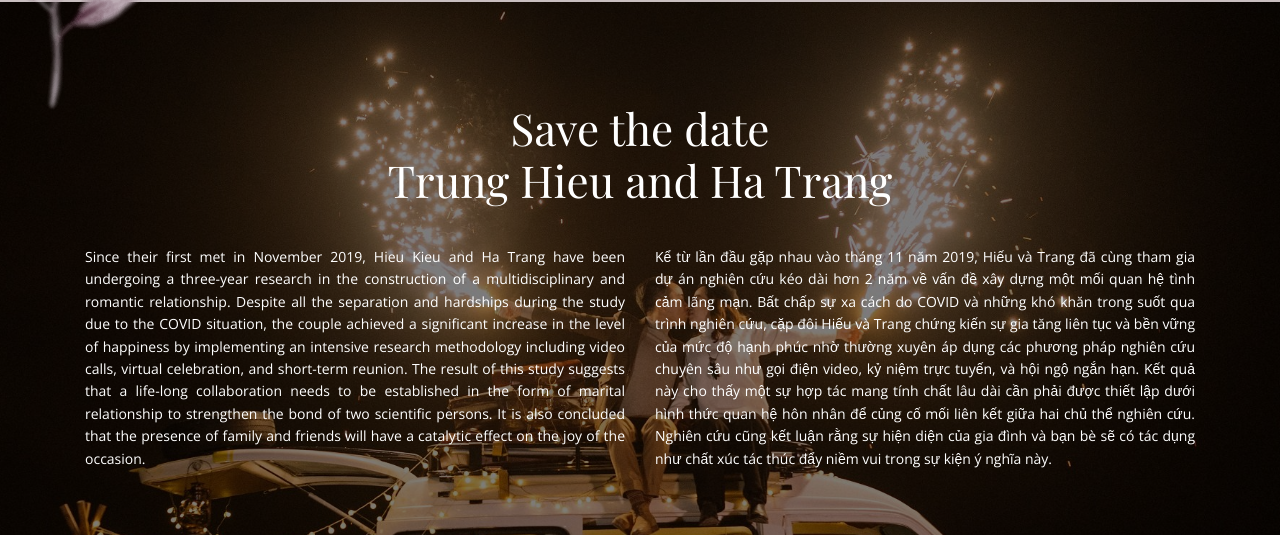
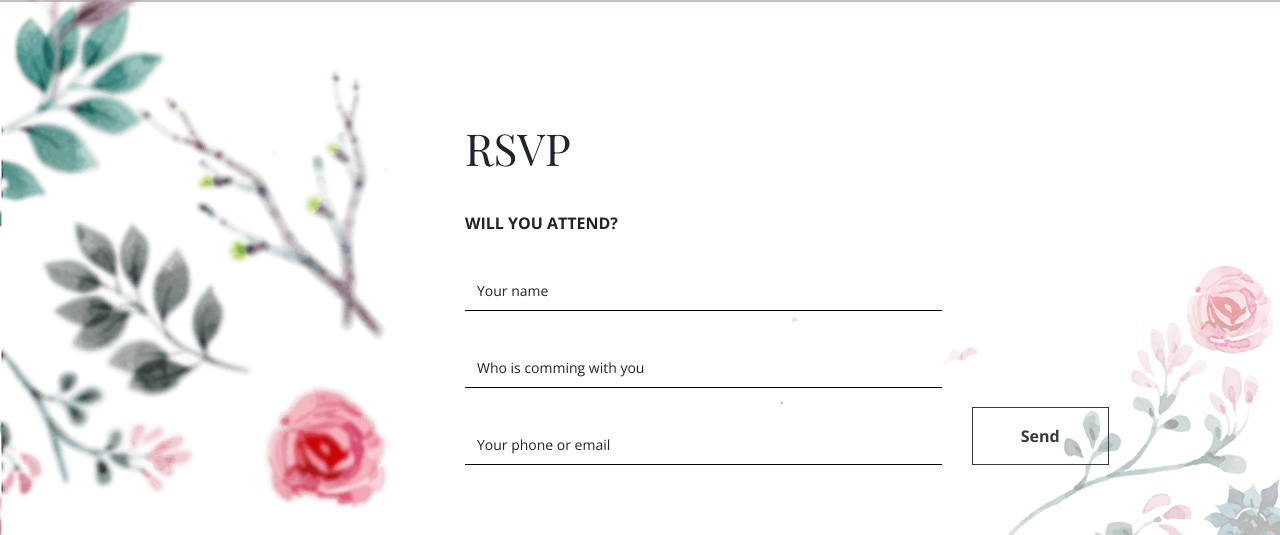
Before and after one commit to hieutrangwedding/hieutrangwedding.github.io, a plain HTML site: page index.html in a window 1280 px wide. Shown: the part 3809-4344 px from the top of the page. Drawn offline with nearby package versions, Linux system fonts and the light colour scheme; no server answers; grey boxes are pictures that could not be loaded; a web font is replaced by a local one.

Commit message:
Update index.html

```diff
--- a/index.html
+++ b/index.html
@@ -287,7 +287,45 @@
 	<!-- Section Gift -->
 
 	<!-- RSVP -->
-
+	<section id="rsvp" class="rsvp section">
+		<div class="container">
+			<div class="row">
+				<div class="d-none d-md-block col-sm-12 col-md-4">
+					<img src="img/rsvp-flower.png" class="parallax" alt="flower">
+				</div>
+				<div class="col-sm-12 col-md-8 align-self-center">
+					<h2 class="title">RSVP</h2>
+					<h6 class="text-uppercase font-weight-bold mb-0">Will you attend?</h6>
+					<form id="rsvp-form" action="form.php" method="post">
+						<div class="row">
+							<div class="col-md-8 mb-3 m-md-0">
+								<div class="form-group">
+									<label class="control-label" for="inputName">Your name</label>
+									<input type="text" class="form-control" id="inputName" required>
+								</div>
+								<div class="form-group">
+									<label class="control-label" for="inputFriendName">Who is comming with you</label>
+									<input type="text" class="form-control" id="inputFriendName" required>
+								</div>
+								<div class="form-group">
+									<label class="control-label" for="inputNumber">Your phone or email</label>
+									<input type="text" class="form-control" id="inputNumber">
+								</div>
+							</div>
+							<div class="col-md-4 align-self-end">
+								<button type="submit" class="btn btn-outline-dark rounded-0 px-3 py-1 font-weight-bold">Send</button>
+							</div>
+						</div>
+						<div class="row">
+							<div class="col">
+								<div class="success-msg"></div>
+							</div>
+						</div>
+					</form>
+				</div>
+			</div>
+		</div>
+	</section>
 	<!-- Footer -->
 	<footer class="section">
 		<div class="container text-white position-relative">
```
